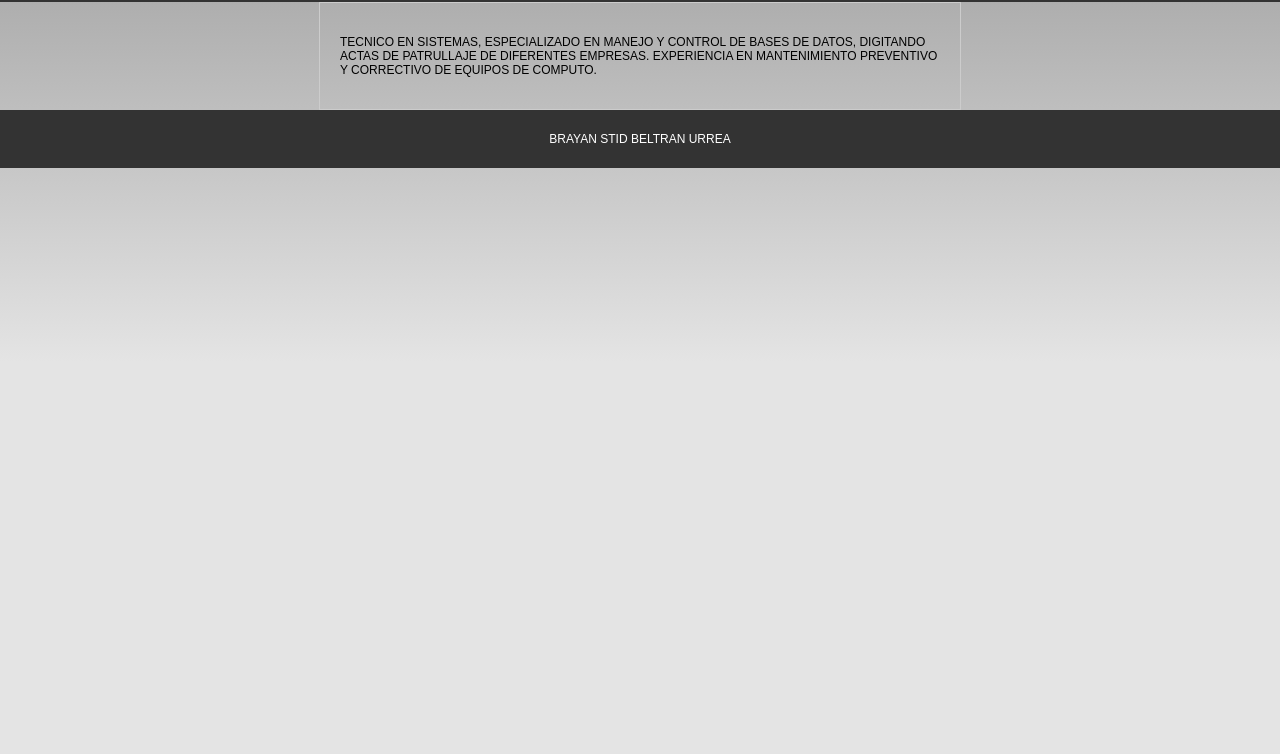
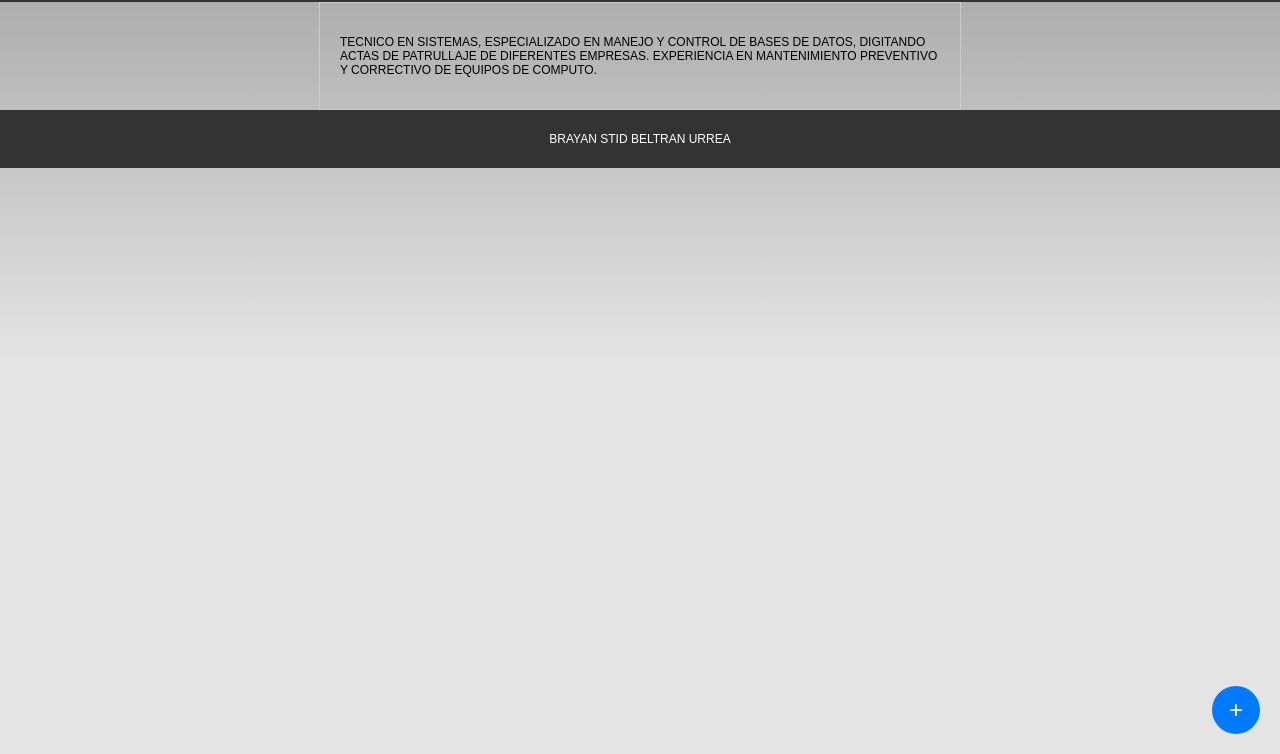
Before and after one commit to BrayanBeltran06/parcial, a website: page www/index.html in a window 1280 px wide. Shown: the part 46-800 px from the top of the page. Drawn offline with Linux system fonts and the light colour scheme.

Commit message:
Update index.html

```diff
--- a/www/index.html
+++ b/www/index.html
@@ -49,6 +49,7 @@
 
             </div>
           </main>
+        <button class="btn-circle">+</button>
 
           <footer>
             <p>Brayan Stid Beltran Urrea</p>
```
